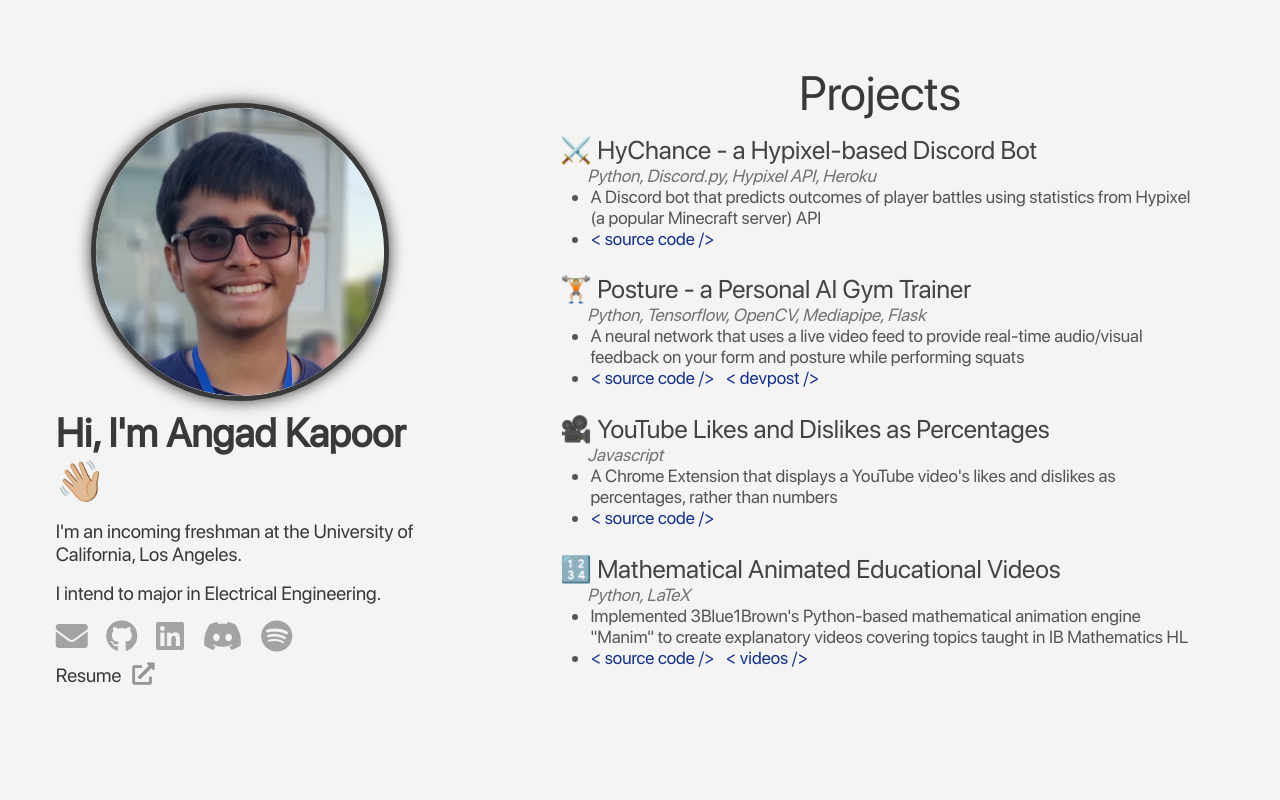
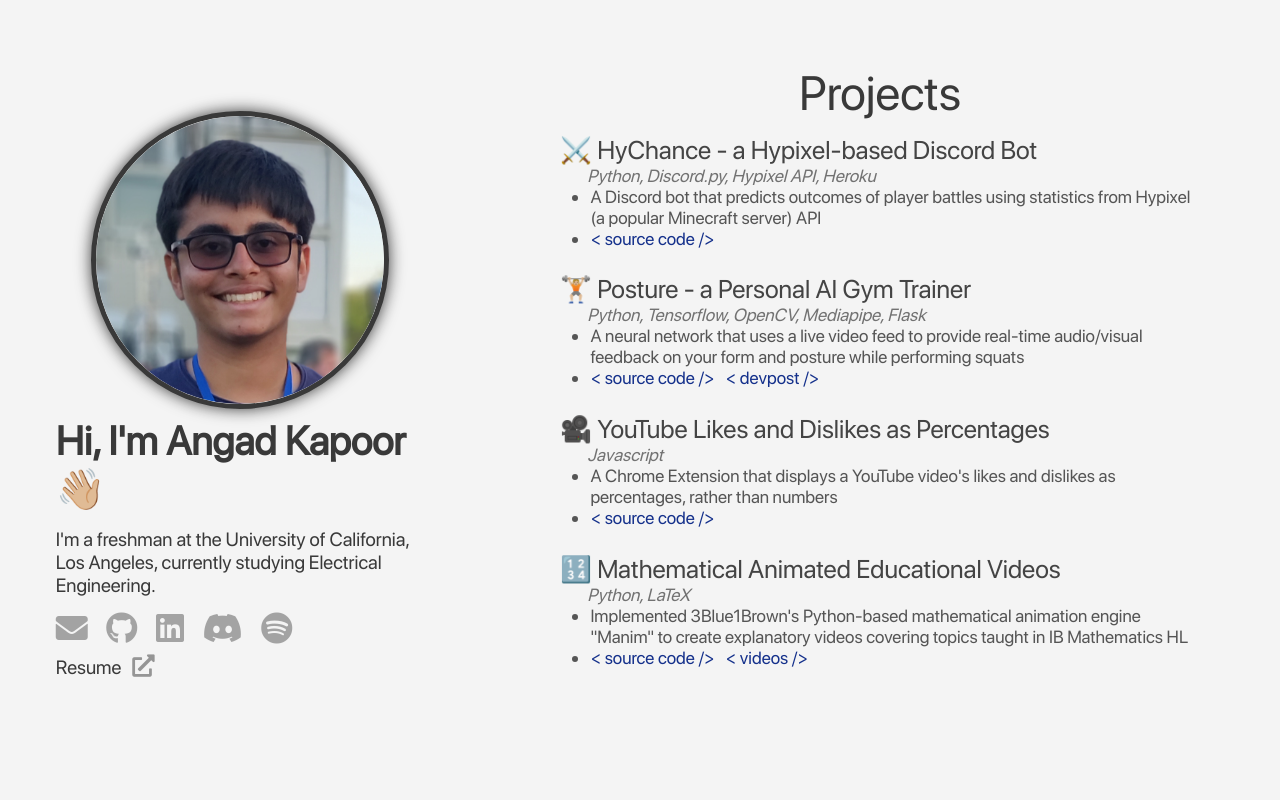
Before and after one commit to xAngad/xangad.github.io, a plain HTML site: page index.html in a window 1280 px wide. Shown: the top 800 px of the page. Drawn offline with Linux system fonts and the light colour scheme.

Commit message:
Update index.html

```diff
--- a/index.html
+++ b/index.html
@@ -25,10 +25,7 @@
                         <span class="name">Hi, I'm Angad Kapoor &#128075;&#127996;</span> <br />
                     </p>
                     <p>
-                        I'm an incoming freshman at the University of California, Los Angeles.
-                    </p>
-                    <p>
-                        I intend to major in Electrical Engineering.
+                        I'm a freshman at the University of California, Los Angeles, currently studying Electrical Engineering.
                     </p>
                 </div>
                 <div class="icon-links">
```
